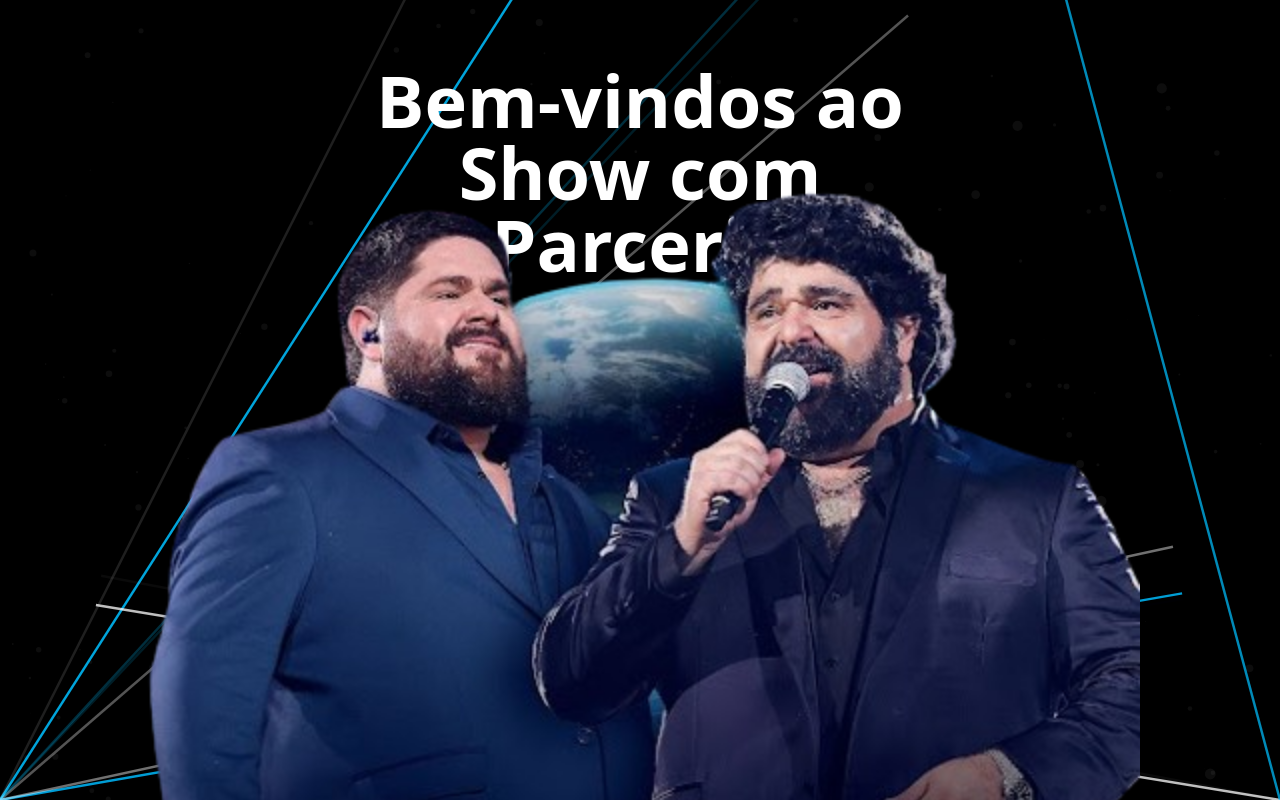
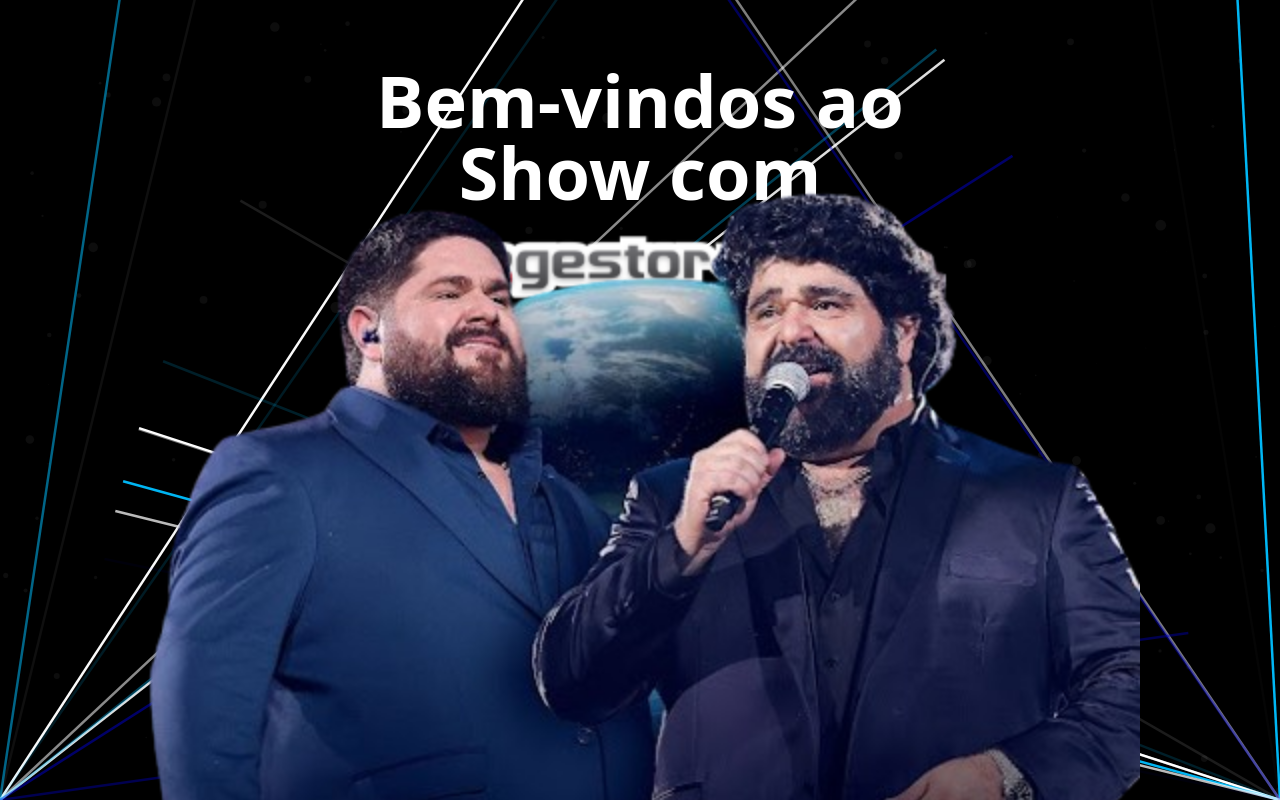
Before and after one commit to DevZipMateus/base-site-vendedores, a React (Vite) app: page / in a window 1280 px wide. Built offline with nearby package versions, Linux system fonts and the light colour scheme.

Commit message:
Remove "parceria" from title

```diff
--- a/src/components/CanvasHero.tsx
+++ b/src/components/CanvasHero.tsx
@@ -194,7 +194,7 @@ const CanvasHero = () => {
       <div className="absolute top-16 left-1/2 transform -translate-x-1/2" style={{ zIndex: 2 }}>
         <div className="space-y-6">
           <h1 className="text-5xl md:text-7xl font-bold mb-4 flex items-center justify-center flex-wrap gap-4">
-            Bem-vindos ao Show com Parceria
+            Bem-vindos ao Show com
             <img
               src="/lovable-uploads/37a1badb-1091-4172-99d4-65383d0ed586.png"
               alt="eGestor"
```
